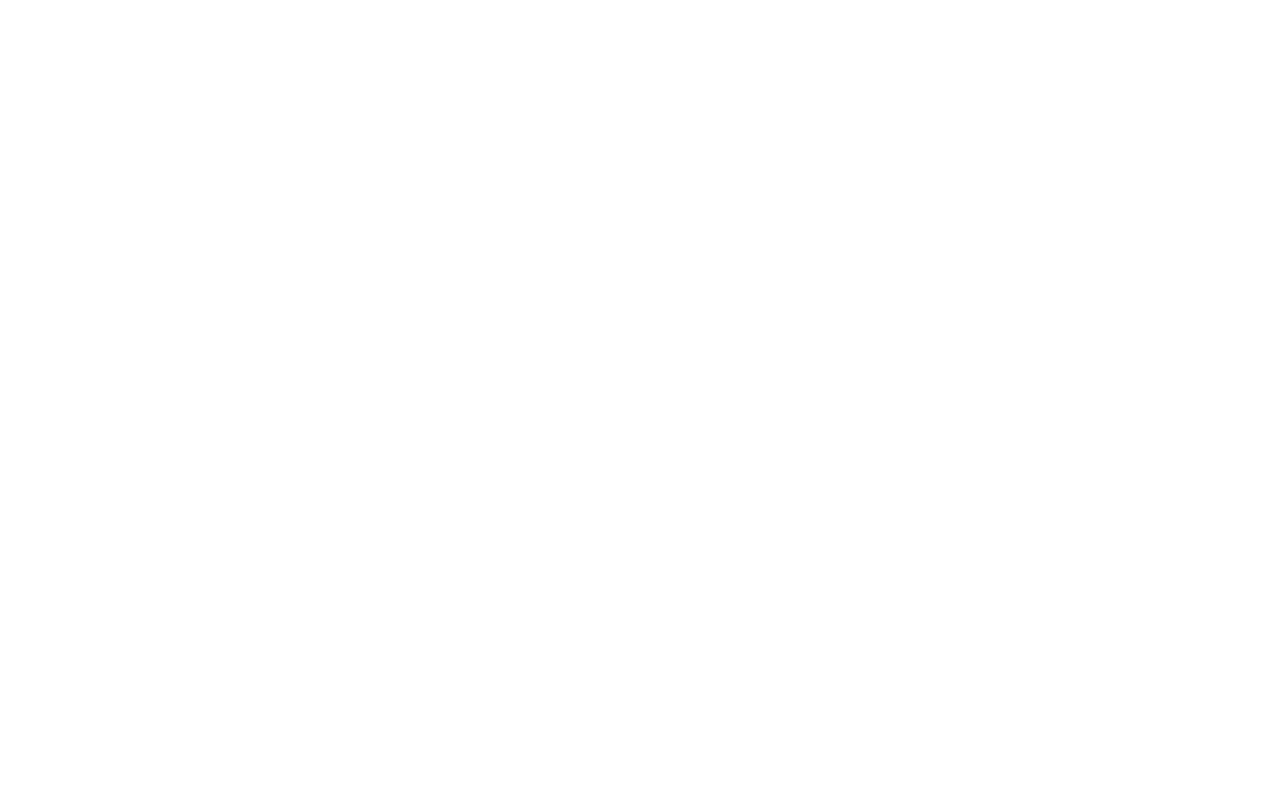
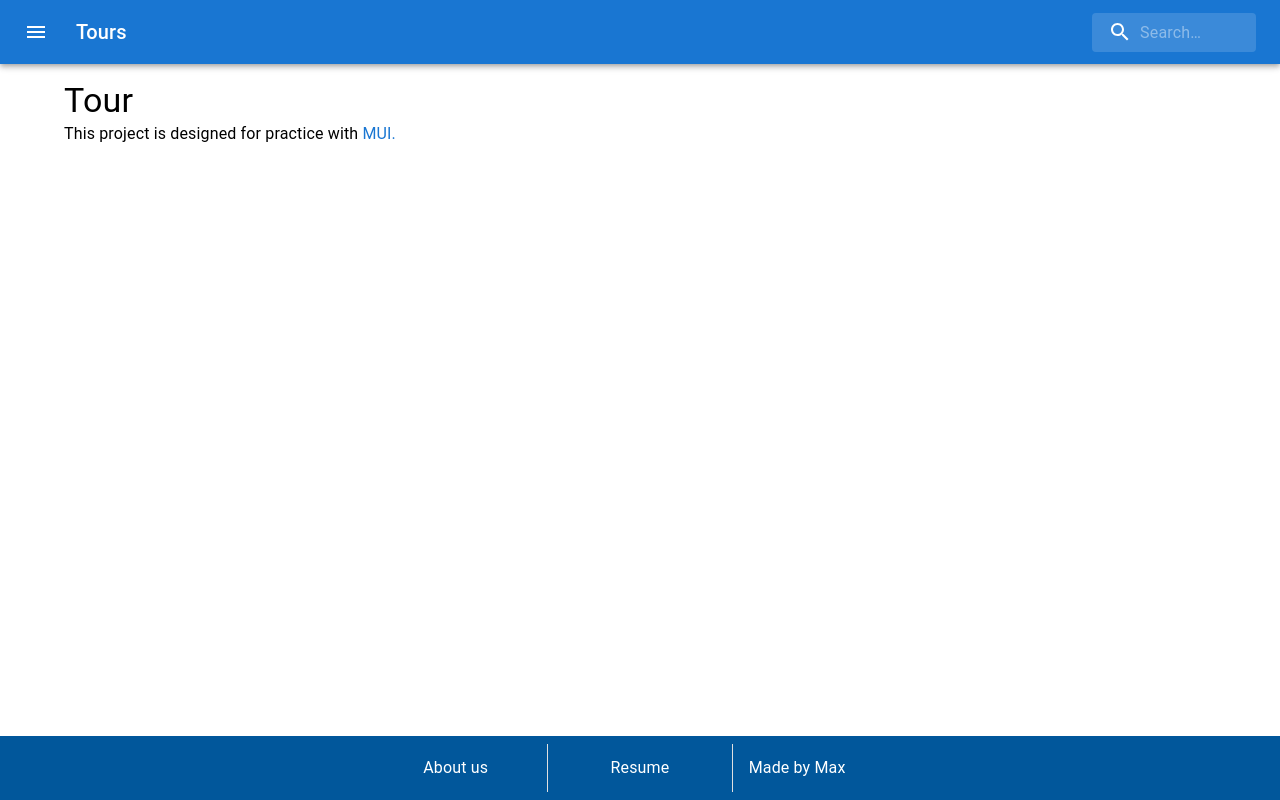
Before and after one commit to Maxim-Ibraiev/flatProject, a Next.js app: page /about in a window 1280 px wide. Before the commit this address had no page. Built offline with nearby package versions, Linux system fonts and the light colour scheme.

Commit message:
added the limit of booking

```diff
--- a/pages/[tour].tsx
+++ b/pages/[tour].tsx
@@ -45,6 +45,15 @@
   }
 
   const handleChange = (value: Date | null): void => setDate(moment(value))
+
+  const handleShouldDisableDate = (day: Date) => {
+    const currentDate = moment(day)
+    const maxDate = moment().add(3, 'w')
+    const diff = maxDate.diff(currentDate, 'd')
+    const isDisable = diff < 0 || diff > 21 // 21 == 3 'weeks'
+
+    return isDisable
+  }
 
   return (
     <Layout>
@@ -150,7 +159,7 @@
                 openTo="day"
                 value={date}
                 onChange={handleChange}
-                shouldDisableDate={dateToCheck => Boolean(new Date() >= new Date(dateToCheck))}
+                shouldDisableDate={handleShouldDisableDate}
                 // eslint-disable-next-line react/jsx-props-no-spreading
                 renderInput={params => <TextField {...params} />}
               />
--- /dev/null
+++ b/pages/about.tsx
@@ -0,0 +1,20 @@
+import { Container } from '@mui/material'
+import Typography from '@mui/material/Typography'
+import CustomLink from '../src/components/CustomLink'
+import Layout from '../src/components/Layout'
+
+export default function about() {
+  return (
+    <Layout>
+      <Container sx={{ my: 2, display: 'flex', flexDirection: 'column', flexGrow: 1 }}>
+        <Typography component="h1" variant="h4">
+          Tour
+        </Typography>
+        <Typography component="p" variant="body1">
+          <span>This project is designed for practice with </span>
+          <CustomLink href="https://mui.com/material-ui/getting-started/overview/">MUI.</CustomLink>
+        </Typography>
+      </Container>
+    </Layout>
+  )
+}
--- a/src/components/Footer/Footer.tsx
+++ b/src/components/Footer/Footer.tsx
@@ -20,24 +20,21 @@
           </ListItem>
           <Divider orientation="vertical" flexItem sx={{ bgcolor: 'primary.contrastText' }} />
           <ListItem>
-            <CustomLink href={routes.portfolio} width={1} color="primary.contrastText">
-              <ListItemText primary="Portfolio" />
+            <CustomLink href={routes.resume} width={1} color="primary.contrastText">
+              <ListItemText primary="Resume" />
             </CustomLink>
           </ListItem>
           <Divider orientation="vertical" flexItem sx={{ bgcolor: 'primary.contrastText' }} />
           <ListItem>
-            <CustomLink href={routes.prices} width={1} color="primary.contrastText">
-              <ListItemText primary="Prices" />
+            <CustomLink
+              href={routes.resume}
+              color="primary.contrastText"
+              sx={{ display: 'flex', justifyContent: 'center' }}
+            >
+              <Typography variant="body1">Made by Max</Typography>
             </CustomLink>
           </ListItem>
         </List>
-        <CustomLink
-          href={routes.resume}
-          color="primary.contrastText"
-          sx={{ display: 'flex', justifyContent: 'center' }}
-        >
-          <Typography variant="body1">Made by Max</Typography>
-        </CustomLink>
       </Container>
     </Box>
   )
--- a/src/components/Header/Header.tsx
+++ b/src/components/Header/Header.tsx
@@ -68,7 +68,7 @@
   }
 
   return (
-    <Box sx={{ flexGrow: 1 }}>
+    <Box>
       <AppBar position="static">
         <Toolbar>
           <IconButton
@@ -103,8 +103,7 @@
           <Menu open={isMenuOpen} anchorEl={logoEl.current} onClick={() => setIsMenuOpen(false)}>
             <MenuItem onClick={() => router.push(routes.home)}>Home</MenuItem>
             <MenuItem onClick={() => router.push(routes.about)}>About</MenuItem>
-            <MenuItem onClick={() => router.push(routes.portfolio)}>Portfolio</MenuItem>
-            <MenuItem onClick={() => router.push(routes.prices)}>Prices</MenuItem>
+            <MenuItem onClick={() => router.push(routes.resume)}>Resume</MenuItem>
             <MenuItem onClick={() => router.push(routes.resume)}>Made by Max</MenuItem>
           </Menu>
         </Toolbar>
--- a/src/components/Layout/Layout.tsx
+++ b/src/components/Layout/Layout.tsx
@@ -6,11 +6,21 @@
 type IProps = React.PropsWithChildren<{}>
 
 export default function Layout({ children }: IProps) {
+  // const [minHeight, setMinHeight] = useState(152)
+
   return (
-    <>
+    <Box
+      sx={{
+        minHeight: '100vh',
+        display: 'flex',
+        flexDirection: 'column',
+      }}
+    >
       <Header />
-      <Box component="main">{children}</Box>
+      <Box component="main" sx={{ flexGrow: 1 }}>
+        {children}
+      </Box>
       <Footer />
-    </>
+    </Box>
   )
 }
--- a/src/routes.ts
+++ b/src/routes.ts
@@ -1,8 +1,6 @@
 const routes = {
   home: '/',
   about: '/about',
-  portfolio: '/portfolio',
-  prices: '/prices',
   resume: 'https://maxim-ibraiev.github.io/resume/',
   getTour: (id: string | number) => `/${id}`,
 }
```
